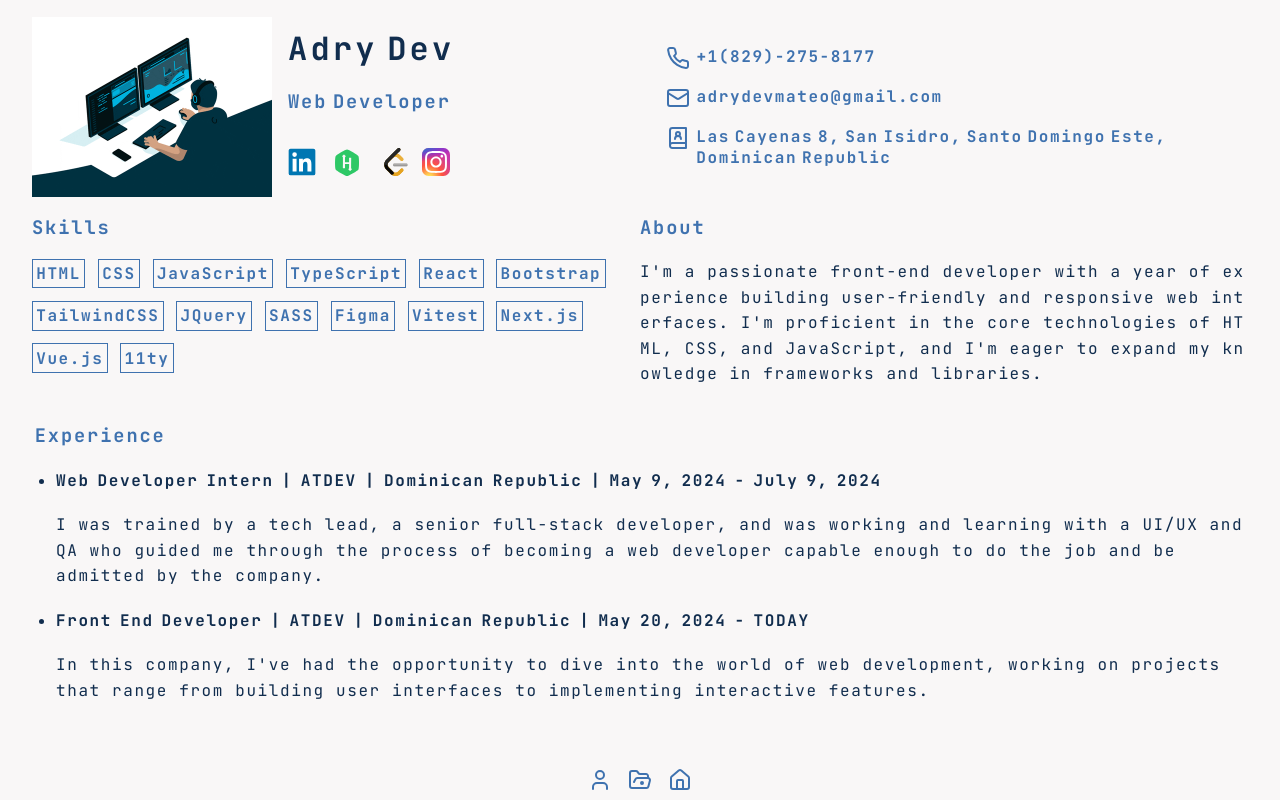
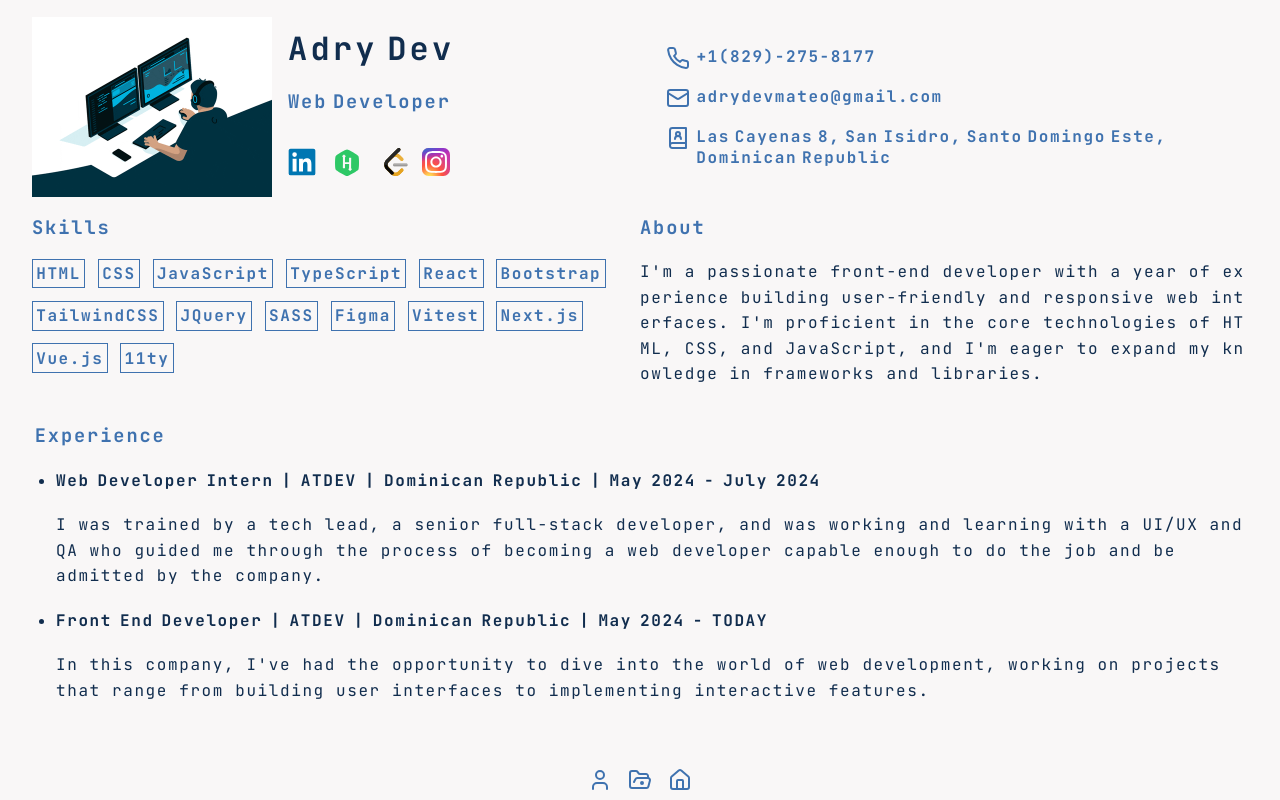
Before and after one commit to Adrydevmateo/website, a React (Vite) app: page / in a window 1280 px wide. Built offline with nearby package versions, Linux system fonts and the light colour scheme.

Commit message:
fixed dates

```diff
--- a/src/pages/home/Home.page.tsx
+++ b/src/pages/home/Home.page.tsx
@@ -93,12 +93,12 @@ function Desktop({ isMobile }: { isMobile: boolean }) {
     <h3>Experience</h3>
     <ul>
      <li>
-      <h4>Web Developer Intern | ATDEV | Dominican Republic | May 9, 2024 - July 9, 2024</h4>
+      <h4>Web Developer Intern | ATDEV | Dominican Republic | May 2024 - July 2024</h4>
       <p>
        I was trained by a tech lead, a senior full-stack developer, and was working and learning with a UI/UX and QA who guided me through the process of becoming a web developer capable enough to do the job and be admitted by the company.</p>
      </li>
      <li>
-      <h4>Front End Developer | ATDEV | Dominican Republic | May 20, 2024 - TODAY</h4>
+      <h4>Front End Developer | ATDEV | Dominican Republic | May 2024 - TODAY</h4>
       <p>In this company, I've had the opportunity to dive into the world of web development, working on projects that range from building user interfaces to implementing interactive features.</p>
      </li>
     </ul>
```
